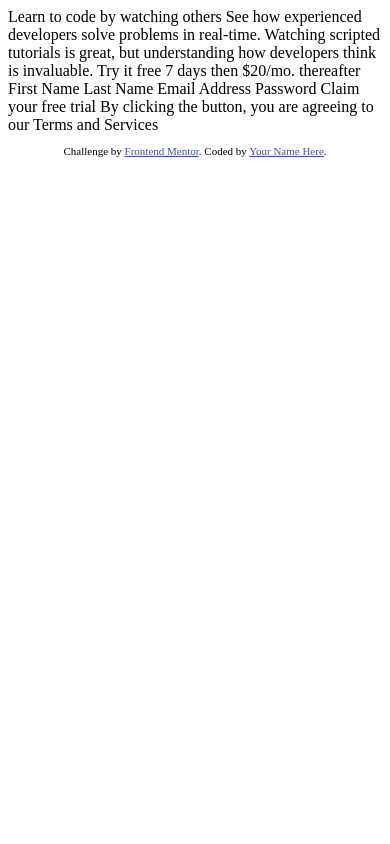
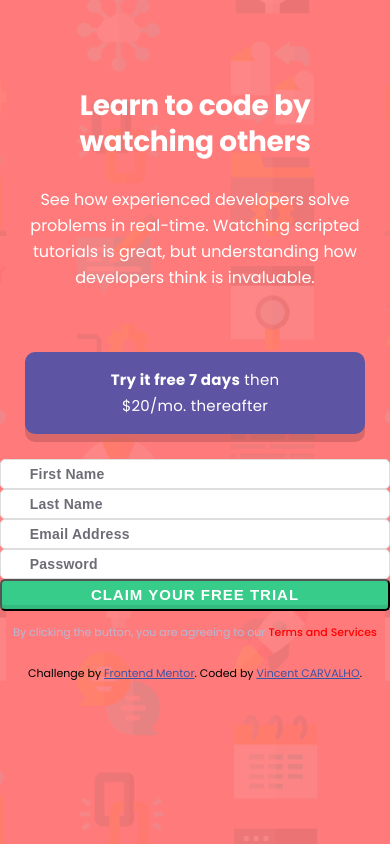
Before and after one commit to CarvalhoVincent/Intro-component-with-sign-up-form, a plain HTML site: page index.html in a window 390 px wide. Drawn offline with Linux system fonts and the light colour scheme.

Commit message:
mobile first mise en forme

```diff
--- a/index.html
+++ b/index.html
@@ -2,40 +2,47 @@
 <html lang="en">
 <head>
   <meta charset="UTF-8">
-  <meta name="viewport" content="width=device-width, initial-scale=1.0"> <!-- displays site properly based on user's device -->
+  <meta name="viewport" content="width=device-width, initial-scale=1.0">
+  <link rel="icon" type="image/png" sizes="32x32" href="./images/favicon-32x32.png">
+  <link rel="preconnect" href="https://fonts.googleapis.com">
+  <link rel="preconnect" href="https://fonts.gstatic.com" crossorigin>
+  <link href="https://fonts.googleapis.com/css2?family=Poppins:wght@400;500;600;700&display=swap" rel="stylesheet">
+  <link rel="stylesheet" href="style.css">
+  <title>Intro component with sign up form</title>
 
-  <link rel="icon" type="image/png" sizes="32x32" href="./images/favicon-32x32.png">
-
-  <title>Frontend Mentor | Intro component with sign up form</title>
-
-  <!-- Feel free to remove these styles or customise in your own stylesheet 👍 -->
-  <style>
-    .attribution { font-size: 11px; text-align: center; }
-    .attribution a { color: hsl(228, 45%, 44%); }
-  </style>
 </head>
 <body>
-
-  Learn to code by watching others
-
-  See how experienced developers solve problems in real-time. Watching scripted tutorials is great,
-  but understanding how developers think is invaluable.
-
-  Try it free 7 days then $20/mo. thereafter
-
-  First Name
-  Last Name
-  Email Address
-  Password
-
-  Claim your free trial
-
-  By clicking the button, you are agreeing to our Terms and Services
-
-  <footer>
+  <div class="grid-container">
+    <header class="grid-item1">
+      <h1>Learn to code by watching others</h1>
+      <p>See how experienced developers solve problems in real-time. Watching scripted tutorials is great,
+      but understanding how developers think is invaluable.</p>
+    </header>
+    <main class="grid-item2">
+      <p><strong>Try it free 7 days</strong> then $20/mo. thereafter</p>
+    </main>
+    <section class="grid-item3">
+      <form class="form">
+        <label for="first-name">First Name</label>
+        <input type="text" id="first-name" placeholder="First Name">
+        <label for="last-name">Last Name</label>
+        <input type="text" id="last-name" placeholder="Last Name">
+        <label for="mail">Email Address</Address></label>
+        <input type="mail" id="mail" placeholder="Email Address">
+        <label for="password">Password</label>
+        <input type="password" id="password" placeholder="Password">
+        <label for="submit">Claim your free trial</label>
+        <input type="submit" id="submit" value="Claim your free trial">
+      </form>
+      <nav class="nav">
+      <p>By clicking the button, you are agreeing to our <a href="#">Terms and Services</a></p>
+      </nav>
+    </section>
+  </div>
+  <footer class="footer">
     <p class="attribution">
       Challenge by <a href="https://www.frontendmentor.io?ref=challenge" target="_blank">Frontend Mentor</a>.
-      Coded by <a href="#">Your Name Here</a>.
+      Coded by <a href="#">Vincent CARVALHO</a>.
     </p>
   </footer>
 </body>
--- a/style.css
+++ b/style.css
@@ -0,0 +1,152 @@
+body {
+          margin: 0;
+          box-sizing: border-box;
+          font-family: 'Poppins', sans-serif;
+          font-size: 16px;
+          font-style: normal;
+          background: url(./images/bg-intro-mobile.png) center fixed;
+          background-repeat: no-repeat;
+          background-size: cover;
+          background-color: hsla(0, 100%, 74%, 1);
+}
+
+.grid-container {
+          display: grid;
+          grid-template-columns: auto auto;
+          grid-template-rows: auto auto auto;
+          grid-template-areas:
+          'item1'
+          'item2'
+          'item3';
+}
+
+.grid-item1 {
+          grid-area: item1;
+          margin-top: 88px;
+          margin-left: 6.4%;
+          margin-right: 6.4%;
+          text-align: center;
+          font-weight: 400;
+          font-size: 16px;
+          line-height: 162%;
+          color: #FFF;
+}
+
+h1 {
+          margin-top: 0;
+          margin-bottom: 8%;
+          font-weight: 700;
+          font-size: 28px;
+          line-height: 129%;
+          letter-spacing: -0.291667px;
+}
+
+.grid-item2 {
+          grid-area: item2;
+          margin-left: 6.4%;
+          margin-right: 6.4%;
+          margin-bottom: 6.4%;
+          margin-top: 11.5%;
+          padding: 0 20.5% 0 20.5%;
+          background: #5E54A4;
+          box-shadow: 0px 8px 0px rgba(0, 0, 0, 0.14688);
+          border-radius: 10px;
+          font-weight: 400;
+          font-size: 15px;
+          line-height: 173%;
+          text-align: center;
+          letter-spacing: 0.267857px;
+          color: #FFFFFF;
+}
+
+
+
+
+
+
+
+
+
+
+.grid-item3 {
+          grid-area: item3;
+}
+
+label {
+          display: none;
+}
+
+.form {
+          display: flex;
+          flex-direction: column;
+}
+
+input::placeholder {
+          text-indent: 6.96%;
+          font-weight: 600;
+          font-size: 14px;
+          line-height: 186%;
+          letter-spacing: 0.25px;
+          color: #3D3B48;
+          opacity: 0.75;
+}
+
+input:not(:last-of-type) {
+          box-sizing: border-box;
+          background: #FFFFFF;
+          border: 1px solid #DEDEDE;
+          border-radius: 5px;
+          text-indent: 6.96%;
+          font-weight: 600;
+          font-size: 14px;
+          line-height: 186%;
+          letter-spacing: 0.25px;
+          color: #3D3B48;
+}
+
+input:not(:last-of-type):focus {
+          box-sizing: border-box;
+          border: 1px solid #5E54A4;
+}
+
+input:last-of-type {
+          background: #38CC8B;
+          box-shadow: inset 0px -4px 0px rgba(0, 0, 0, 0.0908818);
+          border-radius: 5px;
+          font-weight: 600;
+          font-size: 15px;
+          line-height: 173%;
+          text-align: center;
+          letter-spacing: 1px;
+          text-transform: uppercase;
+          color: #FFFFFF;
+}
+
+.nav p {
+          font-weight: 400;
+          font-size: 11px;
+          line-height: 191%;
+          text-align: center;
+          color: #BAB7D4
+}
+
+.nav a {
+          font-weight: 500;
+          color: red;
+          text-decoration: none;
+}
+
+.attribution {
+          font-size: 11px; text-align: center;
+}
+
+.attribution a {
+          color: hsl(228, 45%, 44%);
+}
+
+
+
+/* Responsive */
+@media screen and (min-width: 800px) {
+
+}
```
Also changed, not shown: 1 other file.
